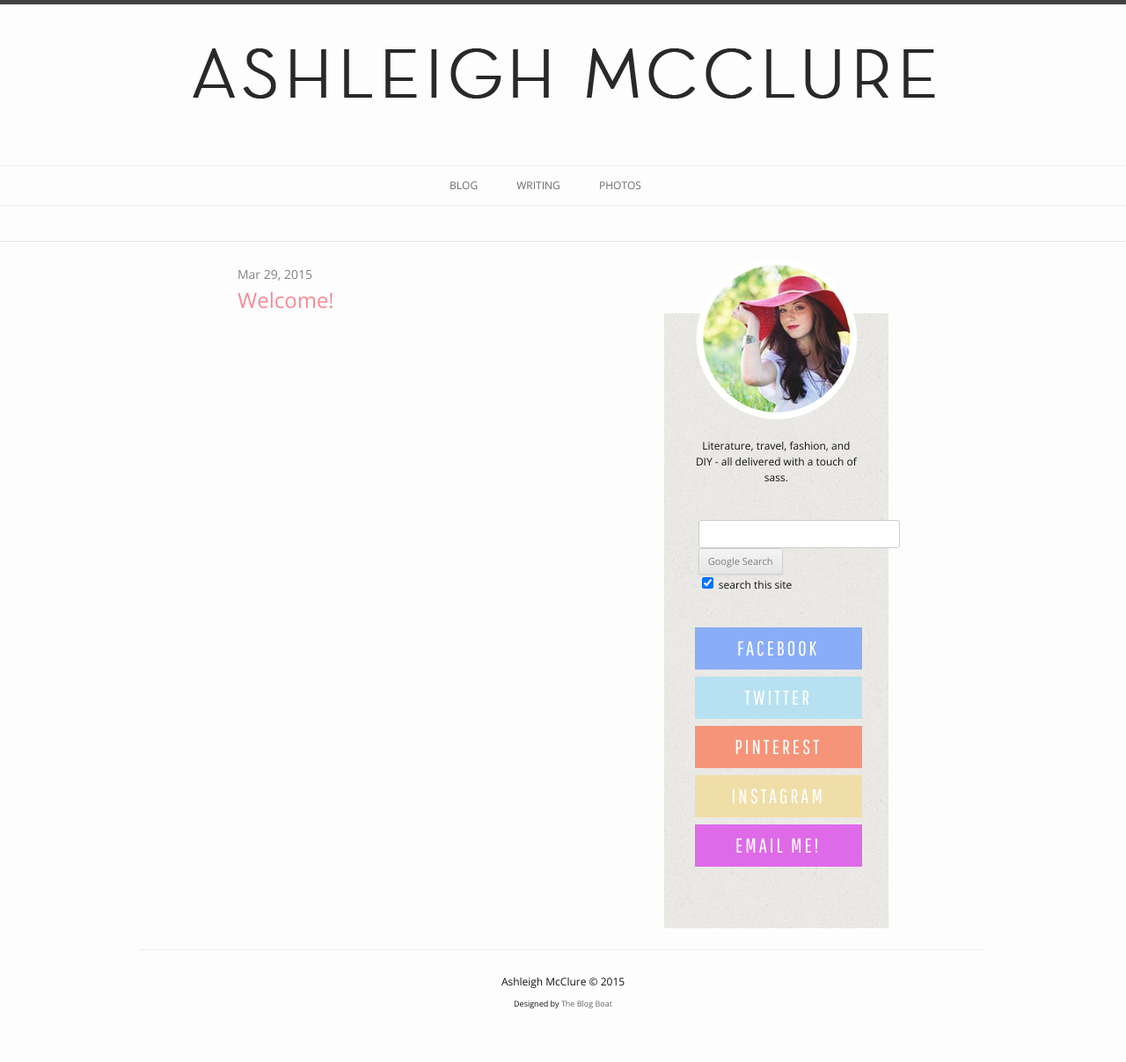
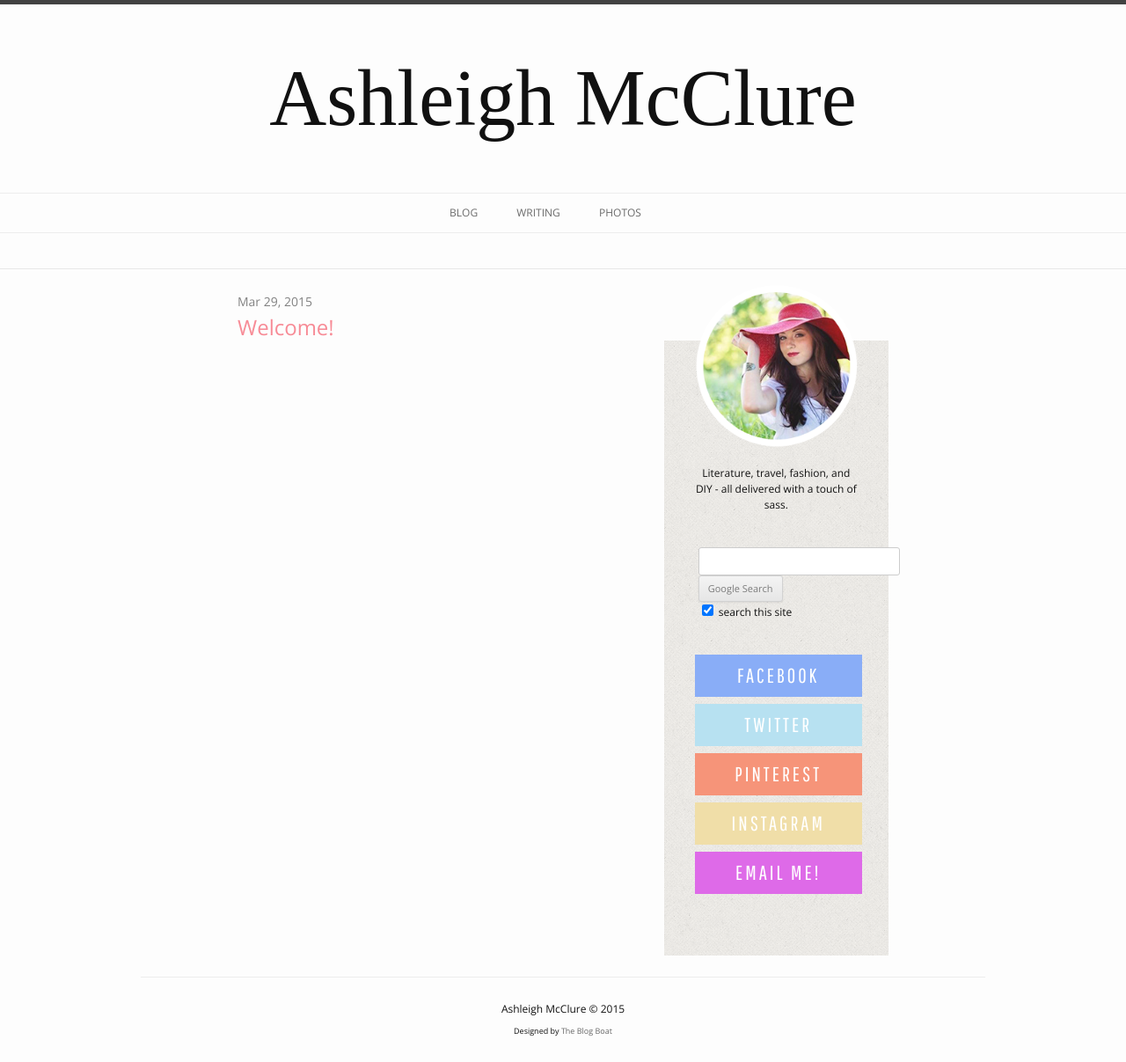
Before and after one commit to ashleighmcclure/ashleighmcclure.github.io, a Jekyll site: the page built from index.html, in a window 1280 px wide. Shown: the whole page at 88% size. Built offline with Jekyll 4.4.1, drawn with Linux system fonts in a browser that asks for light colours; before the commit the page ends 1176 px from its top, so only the background shows below that.

Commit message:
changed header

```diff
--- a/_includes/header.html
+++ b/_includes/header.html
@@ -1,7 +1,8 @@
 <header id="masthead" class="site-header" role="banner">
 
-  <!-- HEADER IMAGE ABOVE MENU -->
-      <img src="/images/header.png" class="header-image" width="921" height="110">
+  <!-- HEADER IMAGE ABOVE MENU
+      <img src="/images/header.png" class="header-image" width="921" height="110">-->
+  <h1 style="font-family:Snell Roundhand;font-size:90px;text-align:center;" width="921" height="100">Ashleigh McClure</h1>
 
   <nav id="site-navigation" class="main-navigation" role="navigation">
     <h3 class="menu-toggle">Menu</h3>
```
